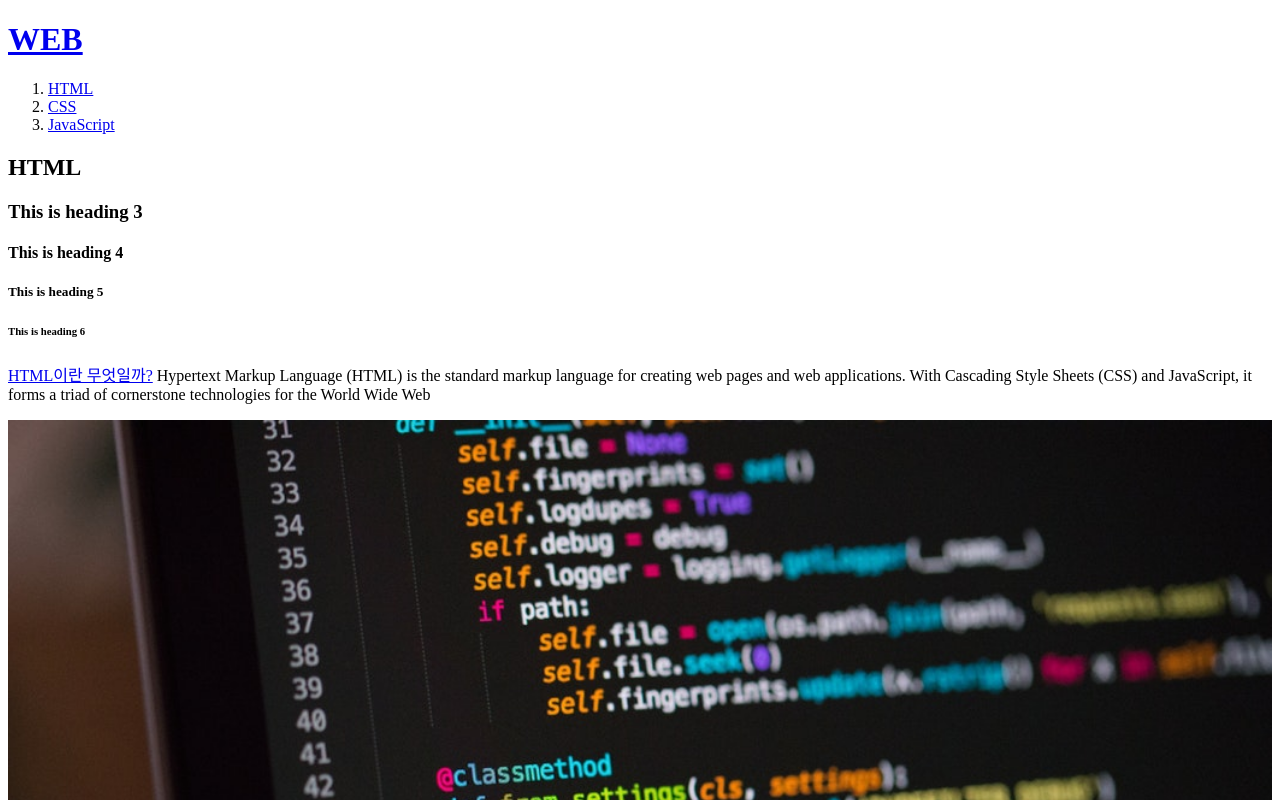
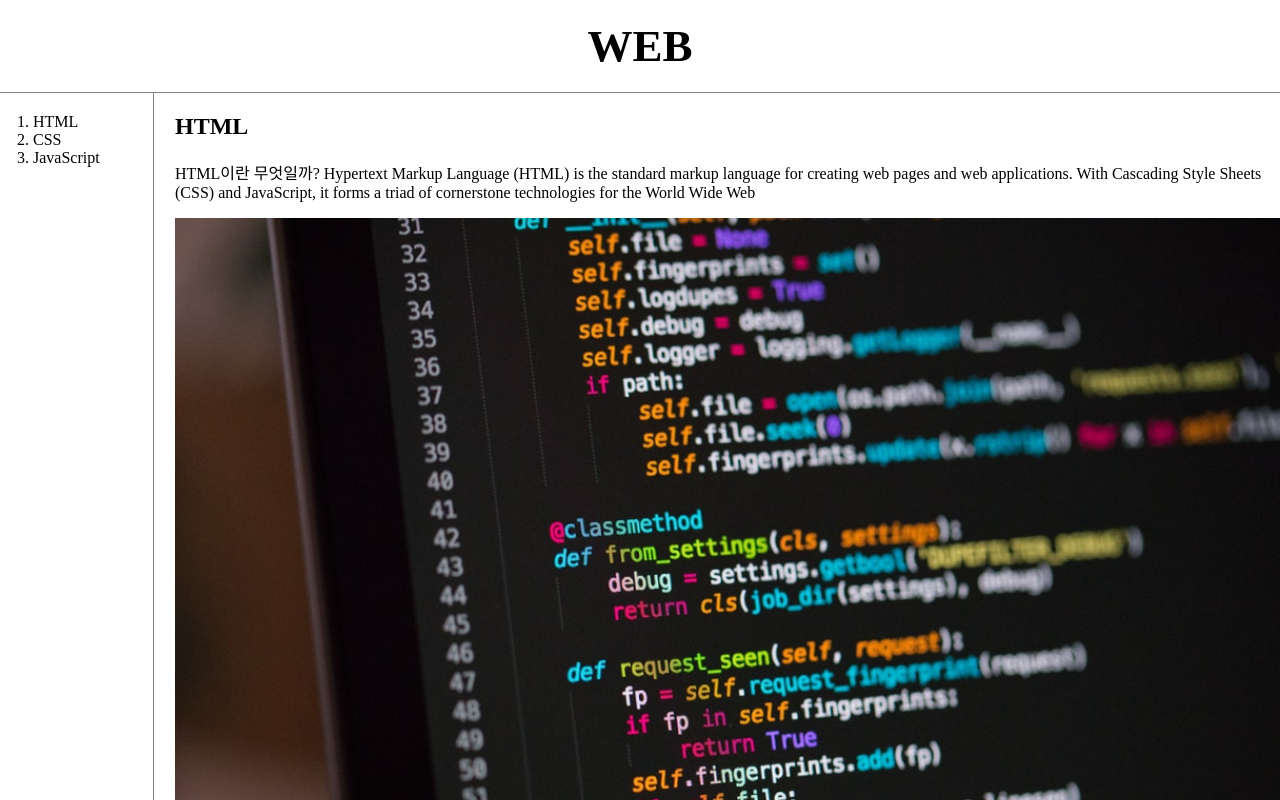
Before and after one commit to JangJua/Web1-CSS, a plain HTML site: page 1.html in a window 1280 px wide. Shown: the top 800 px of the page. Drawn offline with Linux system fonts and the light colour scheme.

Commit message:
Add files via upload

```diff
--- a/1.html
+++ b/1.html
@@ -3,26 +3,68 @@
 <head>
   <title>WEB1 - html</title>
   <meta charset= "utf-8">
+  <style>
+    body{
+      margin:0;
+    }
+    a {
+      color: black;
+      text-decoration: none;
+    }
+    h1 {
+      font-size:45px;
+      text-align: center;
+      border-bottom:1px solid gray;
+      margin:0;
+      padding:20px;
+    }
+    ol{
+      border-right:1px solid gray;
+      width:100px;
+      margin:0;
+      padding:20px;
+    }
+    #grid{
+      display: grid;
+      grid-template-columns: 150px 1fr;
+    }
+    #grid ol{
+      padding-left:33px;
+    }
+    #grid #article{
+      padding-left:25px;
+    }
+    @media(max-width:800px){
+      #grid{
+        display: block;
+      }
+      ol{
+        border-right:none;
+      }
+      h1 {
+        border-bottom:none;
+      }
+    }
+  </style>
 </head>
 
 <body>
-
   <h1><a href = "index.html">WEB</a></h1>
+  <div id = "grid">
     <ol>
       <li><a href = "1.html">HTML</a></li>
       <li><a href = "2.html">CSS</a></li>
       <li><a href = "3.html">JavaScript</a></li>
     </ol>
+    <div id="article">
       <h2>HTML</h2>
-  <h3>This is heading 3</h3>
-  <h4>This is heading 4</h4>
-  <h5>This is heading 5</h5>
-  <h6>This is heading 6</h6>
-  <p>
       <a href = "https://www.w3.org/TR/html52/"
       target = "_blank" title = "HTML5 Specification">HTML이란 무엇일까?</a>
       Hypertext Markup Language (HTML) is the standard markup language for creating web pages and web applications. With Cascading Style Sheets (CSS) and JavaScript, it forms a triad of cornerstone technologies for the World Wide Web
       </p>
       <img src = "coding.jpg" width = "100%">
+    </div>
+  </div>
+
 </body>
 <html>
```
Also changed, not shown: 2.html (+47 -4 lines), 3.html (+47 -4 lines). Lines whose indentation alone changed are shown as unchanged.
